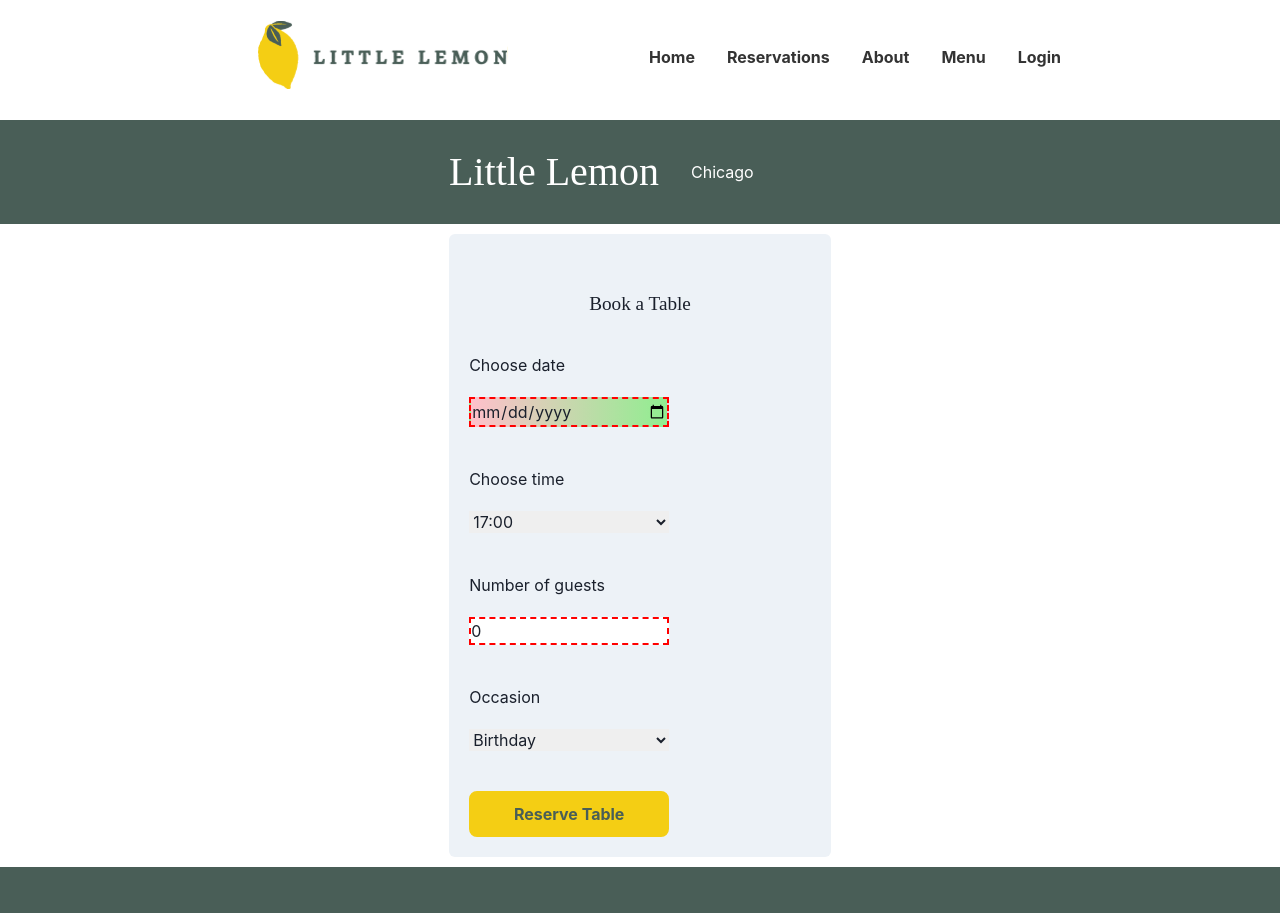
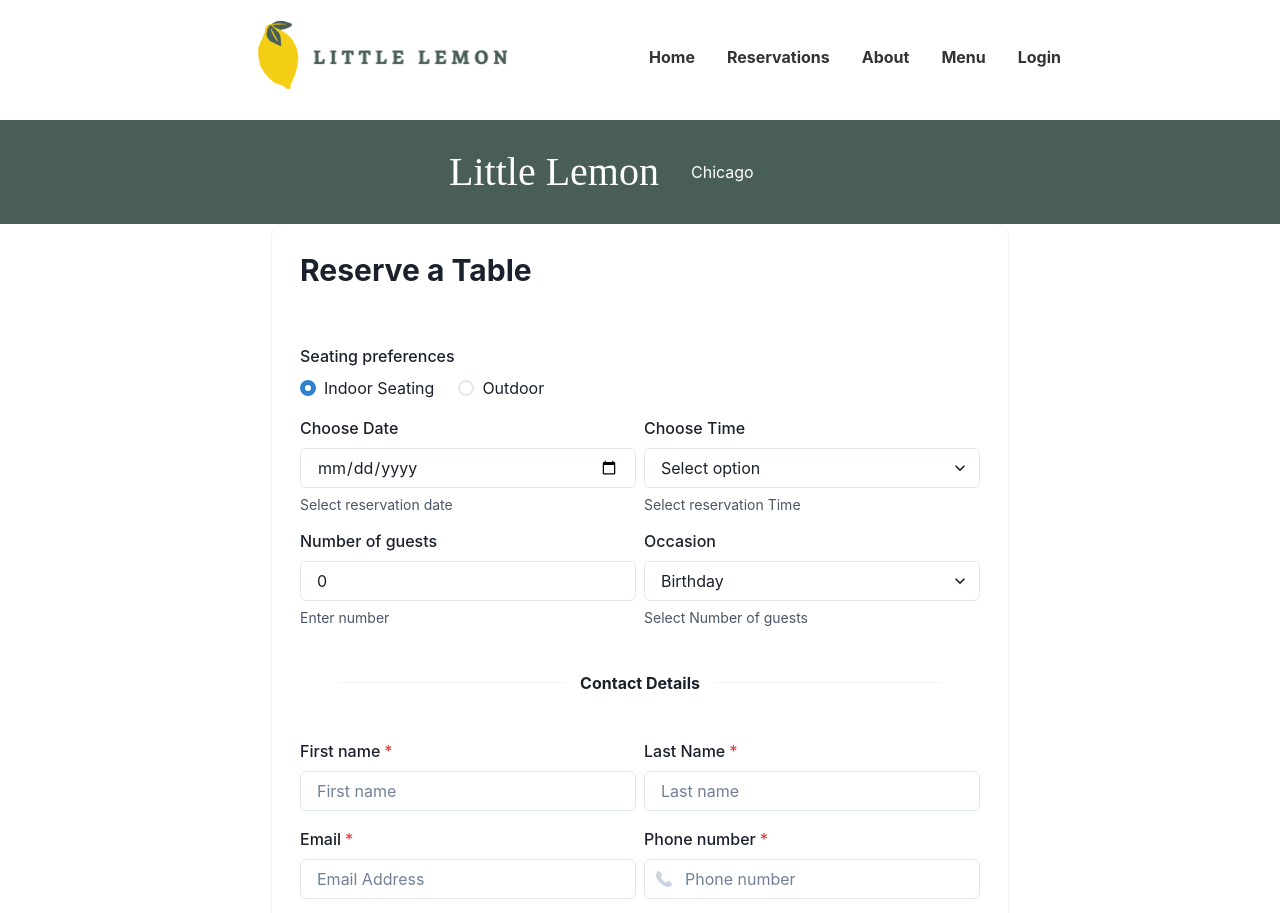
Before and after one commit to kshan27/little-lemon-restaurent, a React (Create React App) app: page /booking in a window 1280 px wide. Shown: the top 913 px of the page. Built offline with nearby package versions, Linux system fonts and the light colour scheme.

Commit message:
Added additional contact fields in Table reservation form

```diff
--- a/src/App.css
+++ b/src/App.css
@@ -64,14 +64,6 @@ li a {
   object-fit: cover;
 }
 
-input:invalid {
-  border: 2px dashed red;
-}
-
-input:invalid:required {
-  background-image: linear-gradient(to right, pink, lightgreen);
-}
-
 input:valid {
   border: 2px solid black;
 }
--- /dev/null
+++ b/src/components/booking.css
@@ -0,0 +1,188 @@
+.table-reserve {
+    background-color: #EDEFEE;
+    padding: 2rem 3rem;
+    border-radius: 16px;
+    display: flex;
+    flex-direction: column;
+    align-items: center;
+    margin-top: 4rem;
+    margin-bottom: 4rem;
+}
+
+.table-reserve h2 {
+    margin-bottom: 2rem;
+}
+
+.table-reserve form {
+    display: flex;
+    flex-direction: column;
+    gap: 1.25rem;
+}
+
+#calendar-icon {
+    font-size: 2.5rem;
+}
+
+.input-box {
+    display: flex;
+    justify-content: space-between;
+    gap: 1.25rem;
+}
+
+.field-group {
+    position: relative;
+    width: 100%;
+    border-radius: 8px;
+}
+
+.field-box {
+    display: flex;
+}
+
+.input-field {
+    padding: 1rem 1rem;
+    border-radius: 8px;
+    border: none;
+    width: 100%;
+    padding-left: 3rem;
+    font-size: 1rem;
+    color: rgba(0, 0, 0, 0.5);
+    background-color: #FFFFFF;
+}
+
+.box-input {
+    background-color: #FFFFFF;
+    min-height: 3.45rem;
+    padding: 1rem;
+    width: 100%;
+}
+
+.icon p {
+    font-size: 1.2rem;
+    color: rgba(0, 0, 0, 0.32);
+}
+
+.icon {
+    position: absolute;
+    padding: 0 1rem;
+    left: 0;
+    top: 0;
+    height: 100%;
+    max-height: 50px;
+    display: flex;
+    justify-content: center;
+    align-items: center;
+    font-size: 1rem;
+    gap: 1rem;
+}
+
+.icon-checkbox {
+    height: 100%;
+    display: flex;
+    justify-content: flex-start;
+    align-items: center;
+    font-size: 1.2rem;
+    gap: 1rem;
+}
+
+.icon-checkbox p {
+    font-size: 1.1rem;
+}
+
+.icon-checkbox svg {
+    color: rgba(0, 0, 0, 0.3);
+    max-width: 1rem;
+}
+
+.icon svg {
+    color: rgba(0, 0, 0, 0.2);
+}
+
+.icon.area {
+    align-items: start;
+}
+
+.icon.area svg {
+    margin-top: 1.2rem;
+}
+
+.row-2 {
+    display: flex;
+    flex-direction: column;
+    gap: 1.25rem;
+}
+
+.input-field.date {
+    padding-left: 1rem;
+}
+
+.h-full {
+    height: 100%;
+}
+
+form .btn {
+    padding: 1rem 1rem;
+    border-radius: 8px;
+    border: none;
+    width: 100%;
+    font-size: 1rem;
+    text-align: center;
+    cursor: pointer;
+}
+
+form .btn:disabled {
+    background-color: lightgray;
+    cursor: not-allowed;
+}
+
+.radio {
+    display: inline-flex;
+    overflow: hidden;
+    border-radius: 8px;
+    max-width: 12.73rem;
+}
+
+.radio__input {
+    display: none;
+}
+
+.radio__label {
+    padding: 0.5rem 0.875rem;
+    color: #FFFFFF;
+    background: #618176;
+    width: 100%;
+    cursor: pointer;
+    transition: background 0.1s;
+}
+
+.radio__label:not(:last-of-type) {
+    border-right: 1px solid #495E57;
+}
+
+.radio__input:checked+.radio__label {
+    background: #495E57;
+}
+
+@media (max-width: 789px) {
+    .input-box.other {
+        flex-direction: column;
+    }
+}
+
+@media (max-width: 480px) {
+    .table-reserve {
+        padding: 2rem 0.5rem;
+    }
+
+    .table-reserve form {
+        max-width: 90%;
+    }
+
+    .input-box.personal {
+        flex-direction: column;
+    }
+
+    .input-box.date-time {
+        flex-direction: column;
+    }
+}
--- a/src/components/bookingform.js
+++ b/src/components/bookingform.js
@@ -1,9 +1,31 @@
 import 'App.css';
+import './booking.css';
 import Button from './Button/button';
 import { useState, useRef } from 'react';
 import { Card, CardHeader, CardBody } from '@chakra-ui/card';
+import {
+    AbsoluteCenter,
+    Box,
+    FormControl,
+    FormLabel,
+    FormHelperText,
+    Container,
+    Divider,
+    Heading,
+    Input,
+    InputGroup,
+    InputLeftElement,
+    RadioGroup,
+    Radio,
+    HStack,
+    Select,
+    Stack
+} from '@chakra-ui/react'
+import { PhoneIcon } from '@chakra-ui/icons'
+
 import { useNavigate } from 'react-router-dom';
 
+const seatingOptions = ['Indoors', 'Outdoors'];
 
 function BookingForm(props) {
     const navigate = useNavigate();
@@ -12,10 +34,15 @@ function BookingForm(props) {
         navigate('/confirm');
     }
 
+    const [firstName, setFirstName] = useState("");
+    const [lastName, setLastName] = useState("");
+    const [phoneNumber, setPhoneNumber] = useState('');
+    const [email, setEmail] = useState('');
     const [bookingDate, setBookingDate] = useState("");
     const [bookingTime, setBookingTime] = useState("");
     const [guests, setGuests] = useState(0);
     const [occasion, setOccasion] = useState("");
+    const [seating, setSeating] = useState(seatingOptions[0]);
 
     const bookingDateRef = useRef(new Date());
     const bookingTimeRef = useRef();
@@ -25,30 +52,25 @@ function BookingForm(props) {
     const onBookingDateChange = (e) => {
         const bookingDate = e.target.value;
         setBookingDate(bookingDate);
-        console.log(bookingDate);
     }
 
     const onBookingTimeChange = (e) => {
         const bookingTime = e.target.value;
         setBookingTime(bookingTime);
-        console.log(bookingTime);
     }
 
     const NoOfGuests = (e) => {
         const guests = e.target.value;
         setGuests(guests);
-        console.log(guests);
     }
 
     const onOccasionChange = (e) => {
         const occasion = e.target.value;
         setOccasion(occasion);
-        console.log(occasion);
     }
 
     const validateBookingTimeError = () => {
         const booking_error = document.getElementById("res-time-error");
-        console.log(bookingTimeRef.current.value);
         if (!bookingTimeRef.current.value) {
             booking_error.textContent = "Enter Booking Time.";
             booking_error.className = "error";
@@ -63,7 +85,6 @@ function BookingForm(props) {
 
     const validateBookingGuestsError = () => {
         const booking_error = document.getElementById("res-guest-error");
-        console.log("Guests: "+guestsRef.current.value);
         if (!guestsRef.current.value || guestsRef.current.value === "0") {
             booking_error.textContent = "Enter Number of Guests.";
             booking_error.className = "error";
@@ -115,48 +136,100 @@ function BookingForm(props) {
 
     return (
         <>
-            <div style={{ margin: "10px", display: "grid", placeItems: "center" }} >
-                <Card variant="filled">
+            <Container maxW='container.md'>
+                <Card variant="elevated" size="lg">
                     <CardHeader>
-                        <h2 style={{ fontSize: "larger", marginLeft: "120px", marginRight: "120px", marginTop: "40px", fontWeight: "inherit" }}>
-                            Book a Table
-                        </h2>
+                        <Heading as='h3' size='lg'>
+                            Reserve a Table
+                        </Heading>
                     </CardHeader>
                     <CardBody>
                         <form
                             onSubmit={(e) => handleFormSubmit(e)}
                             style={{
                                 display: "grid",
-                                maxWidth: "200px",
                                 gap: "20px"
                             }} >
-                            <label htmlFor="res-date"><span> Choose date </span> </label>
-                            <input ref={bookingDateRef} aria-label='Date' type="date" id="res-date" value={bookingDate} onChange={onBookingDateChange} required />
+                            <Stack spacing='4'>
+                                <FormControl as='fieldset'>
+                                    <FormLabel as='legend'>Seating preferences</FormLabel>
+                                    <RadioGroup defaultValue='indoor'>
+                                        <HStack spacing='24px'>
+                                            <Radio value='indoor'>Indoor Seating</Radio>
+                                            <Radio value='outdoor'>Outdoor</Radio>
+                                        </HStack>
+                                    </RadioGroup>
+                                </FormControl>
+                                <HStack >
+                                    <FormControl>
+                                        <FormLabel>Choose Date</FormLabel>
+                                        <Input ref={bookingDateRef} aria-label='Date' type="date" id="res-date" value={bookingDate} onChange={onBookingDateChange} required />
+                                        <FormHelperText>Select reservation date</FormHelperText>
                                         <span className="error" id="res-date-error" aria-live="polite"></span>
-
-                            <label htmlFor="res-time">Choose time</label>
-                            <select ref={bookingTimeRef} aria-label="Time" id="res-time " value={bookingTime} onChange={onBookingTimeChange} required>
-                                {props.availableTimes.map((time) => <option key={time}>{time}</option>)}
-                            </select>
+                                    </FormControl>
+                                    <FormControl>
+                                        <FormLabel>Choose Time</FormLabel>
+                                        <Select placeholder='Select option' ref={bookingTimeRef} value={bookingTime} onChange={onBookingTimeChange} required>
+                                            {props.availableTimes.map((time) => <option key={time} value={time}>{time}</option>)}
+                                        </Select>
+                                        <FormHelperText>Select reservation Time</FormHelperText>
                                         <span className="error" id="res-time-error" aria-live="polite"></span>
-
-
-                            <label htmlFor="guests">Number of guests</label>
-                            <input ref={guestsRef} aria-label="Guests" type="number" value={guests} placeholder="1" min="1" max="10" id="guests" onChange={NoOfGuests} />
+                                    </FormControl>
+                                </HStack>
+                                <HStack >
+                                    <FormControl>
+                                        <FormLabel>Number of guests</FormLabel>
+                                        <Input ref={guestsRef} aria-label="Guests" type="number" value={guests} placeholder="1" min="1" max="10" id="guests" onChange={NoOfGuests} />
+                                        <FormHelperText>Enter number</FormHelperText>
                                         <span className="error" id="res-guest-error" aria-live="polite"></span>
-
-                            <label htmlFor="occasion">Occasion</label>
-                            <select ref={occasionRef} aria-label="occasion" id="occasion" value={occasion} onChange={onOccasionChange} required>
+                                    </FormControl>
+                                    <FormControl>
+                                        <FormLabel>Occasion</FormLabel>
+                                        <Select ref={occasionRef} aria-label="occasion" id="occasion" value={occasion} onChange={onOccasionChange} required>
                                             <option>Birthday</option>
                                             <option>Anniversary</option>
-                            </select>
+                                        </Select>
+                                        <FormHelperText>Select Number of guests</FormHelperText>
                                         <span className="error" id="res-occasion-error" aria-live="polite"></span>
-
-                            <Button aria-label="On Click" onClick={handleFormSubmit}>Reserve Table</Button>
+                                    </FormControl>
+                                </HStack>
+                                <Box position='relative' padding='10'>
+                                    <Divider />
+                                    <AbsoluteCenter bg='white' px='4'>
+                                        <strong> Contact Details </strong>
+                                    </AbsoluteCenter>
+                                </Box>
+                                <HStack >
+                                    <FormControl isRequired>
+                                        <FormLabel>First name</FormLabel>
+                                        <Input aria-label='first name' type="text" id="firstname" placeholder="First name" value={firstName} onChange={(e) => setFirstName(e.target.value)} />
+                                    </FormControl>
+                                    <FormControl isRequired>
+                                        <FormLabel>Last Name</FormLabel>
+                                        <Input aria-label='last name' type="text" id="lastname" placeholder="Last name" value={lastName} onChange={(e) => setLastName(e.target.value)} />
+                                    </FormControl>
+                                </HStack>
+                                <HStack >
+                                    <FormControl isRequired>
+                                        <FormLabel>Email</FormLabel>
+                                        <Input aria-label='Email' type="email" id="email" placeholder="Email Address" value={email} onChange={(e) => setEmail(e.target.value)} />
+                                    </FormControl>
+                                    <FormControl isRequired>
+                                        <FormLabel>Phone number</FormLabel>
+                                        <InputGroup>
+                                            <InputLeftElement pointerEvents='none'>
+                                                <PhoneIcon color='gray.300' />
+                                            </InputLeftElement>
+                                            <Input type='tel' placeholder='Phone number' aria-label='Phone number' id="phonenumber" value={phoneNumber} onChange={(e) => setPhoneNumber(e.target.value)} />
+                                        </InputGroup>
+                                    </FormControl>
+                                </HStack>
+                                <Button aria-label="On Click" onClick={handleFormSubmit}>Reserve a Table</Button>
+                            </Stack>
                         </form>
                     </CardBody>
                 </Card>
-            </div>
+            </Container>
         </>
     );
 }
```
Also changed, not shown: package.json (+5 -4 lines), src/components/confirmpage.js (+9 -8 lines), 2 other files (tests, documents, lock files or other folders). Lines whose indentation alone changed are shown as unchanged.
